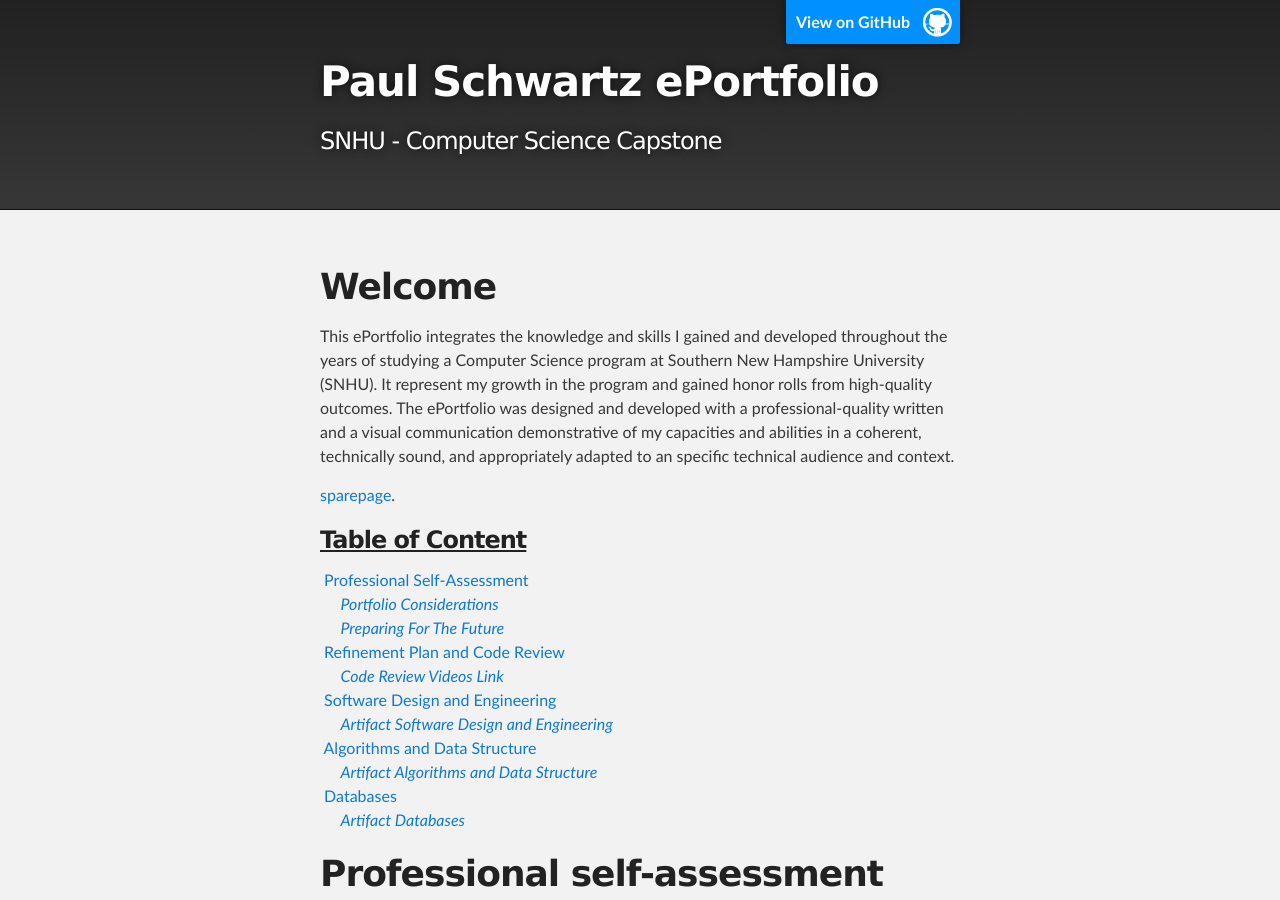
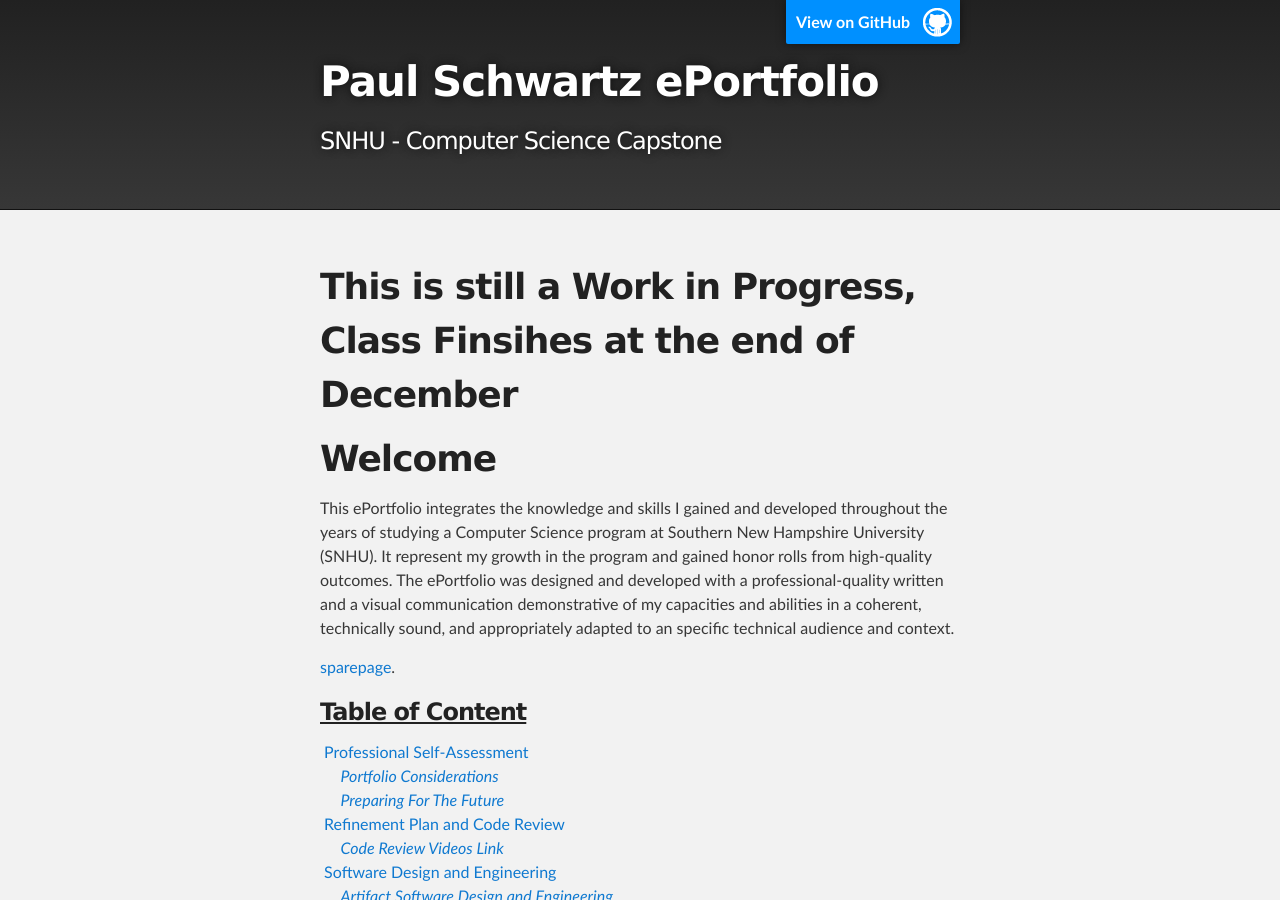
Before and after one commit to pages-themes/slate, a Jekyll site: the page built from index.md, in a window 1280 px wide and 900 px high. Built offline with Jekyll 4.4.1, drawn with Linux system fonts in a browser that asks for light colours; our own code applies the rules of GitHub Pages for plain Markdown files.

Commit message:
Update index.md

```diff
--- a/index.md
+++ b/index.md
@@ -1,3 +1,5 @@
+
+# This is still a Work in Progress, Class Finsihes at the end of December
 
 # Welcome
 
```
